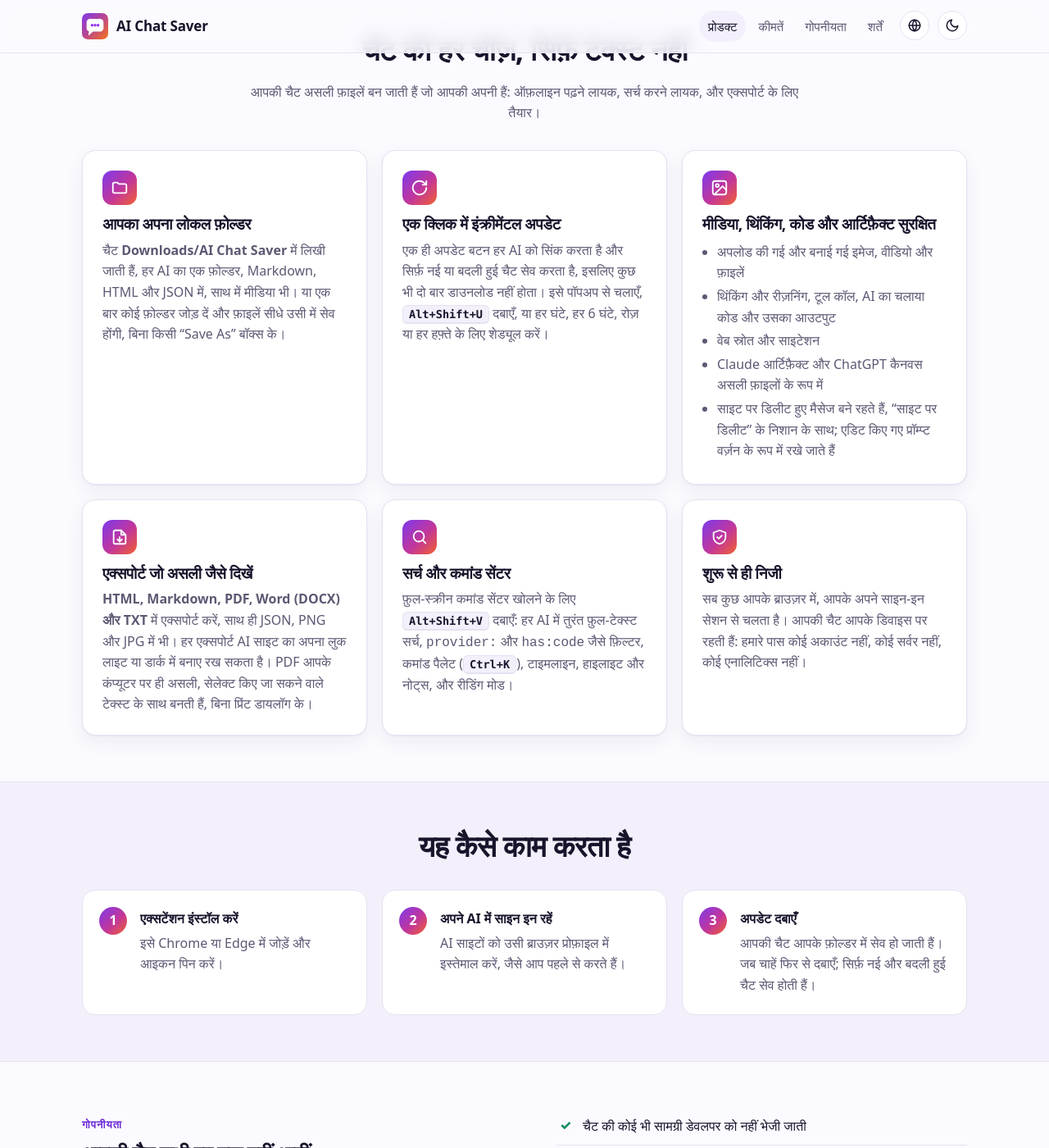
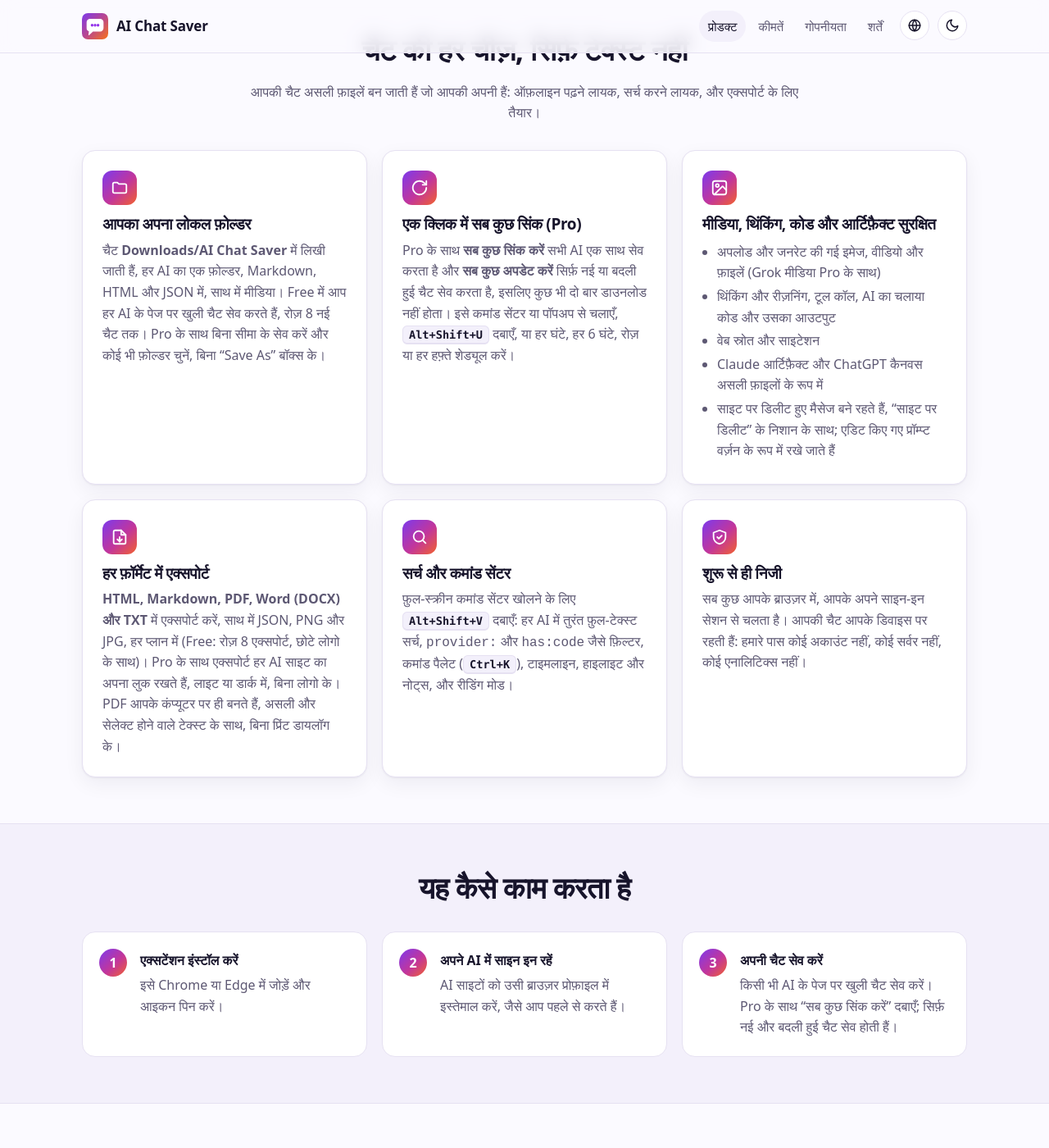
Before and after one commit to aichatsaver/aichatsaver.github.io, a Jekyll site: the page built from hi/index.html, in a window 1280 px wide and 1400 px high, scrolled down 1117 px. Shown: the whole window at 82% size. Built offline with Jekyll 4.4.1, drawn with Linux system fonts in a browser that asks for light colours; some of the changed text lies outside the part shown.

Commit message:
Site: v2.14 Free/Pro texts (hi)

```diff
--- a/_data/i18n/hi.yml
+++ b/_data/i18n/hi.yml
@@ -29,22 +29,25 @@
   version: संस्करण %version%
 meta:
   tagline: हर AI चैट को अपने ही कंप्यूटर के एक फ़ोल्डर में सेव करें।
-  description: AI Chat Saver एक ब्राउज़र एक्सटेंशन है जो 18 AI असिस्टेंट की आपकी चैट एक लोकल फ़ोल्डर में सेव करता है — एक क्लिक में अपडेट, सर्च, और ऐसे एक्सपोर्ट जो असली साइट जैसे दिखते हैं।
+  description: "AI Chat Saver एक ब्राउज़र एक्सटेंशन है जो 18 AI असिस्टेंट की आपकी चैट एक लोकल फ़ोल्डर में सेव करता है, साथ में सर्च और हर फ़ॉर्मेट में एक्सपोर्ट। Pro में एक क्लिक में सभी AI का सिंक और असली साइट जैसे दिखने वाले एक्सपोर्ट मिलते हैं।"
   pro_status: Pro — जल्द लॉन्च हो रहा है
   free_features:
   - "सभी 18 AI"
   - "अपनी चैट देखने के लिए कमांड सेंटर"
-  - "रोज़ 8 सेव"
+  - "खुली चैट मैन्युअल रूप से सेव करें"
+  - "रोज़ 8 नई चैट"
   - "रोज़ 8 एक्सपोर्ट, कोई भी फ़ॉर्मेट"
+  - "Studio और हाइलाइट"
   - "हर AI का मीडिया (Grok को छोड़कर)"
   - "Downloads में सेव"
   - "छोटे लोगो का वॉटरमार्क"
   pro_features:
   - "Free की हर सुविधा"
+  - "कमांड सेंटर से “सब कुछ सिंक करें”"
   - "असीमित सेव और एक्सपोर्ट"
   - "कोई वॉटरमार्क नहीं"
   - "AI का ओरिजिनल लुक"
-  - "सिंक, ऑटो-सिंक और शेड्यूल"
+  - "ऑटो-सिंक और शेड्यूल"
   - "Grok मीडिया और डिलीट हुई चैट की रिकवरी"
   - "कोई भी फ़ोल्डर"
   - "हर डिवाइस के लिए एक की"
@@ -54,25 +57,25 @@
   h1_a: 'हर AI चैट, '
   h1_b: आपके कंप्यूटर पर सेव
   h1_c: ।
-  lede: '%name% एक ब्राउज़र एक्सटेंशन है जो 18 AI असिस्टेंट की आपकी चैट आपके अपने कंप्यूटर के एक फ़ोल्डर में सेव करता है। एक क्लिक से सब अप-टू-डेट रहता है, और कुछ भी आपके डिवाइस से बाहर नहीं जाता।'
+  lede: "%name% एक ब्राउज़र एक्सटेंशन है जो 18 AI असिस्टेंट की आपकी चैट आपके अपने कंप्यूटर के एक फ़ोल्डर में सेव करता है। खुली चैट एक क्लिक में सेव करें; Pro के साथ एक क्लिक सभी AI सिंक कर देता है। कुछ भी आपके डिवाइस से बाहर नहीं जाता।"
   hero_note: Google Chrome और Microsoft Edge के लिए।
   ais_h2: 18 AI के साथ काम करता है
   ais_p: अपने ब्राउज़र में हमेशा की तरह अपने AI में साइन इन करें। %name% हर AI की चैट उसके अपने फ़ोल्डर में सेव करता है।
   features_h2: चैट की हर चीज़, सिर्फ़ टेक्स्ट नहीं
   features_p: 'आपकी चैट असली फ़ाइलें बन जाती हैं जो आपकी अपनी हैं: ऑफ़लाइन पढ़ने लायक, सर्च करने लायक, और एक्सपोर्ट के लिए तैयार।'
   f1_h: आपका अपना लोकल फ़ोल्डर
-  f1_p: चैट <strong>Downloads/AI Chat Saver</strong> में लिखी जाती हैं, हर AI का एक फ़ोल्डर, Markdown, HTML और JSON में, साथ में मीडिया भी। या एक बार कोई फ़ोल्डर जोड़ दें और फ़ाइलें सीधे उसी में सेव होंगी, बिना किसी “Save As” बॉक्स के।
-  f2_h: एक क्लिक में इंक्रीमेंटल अपडेट
-  f2_p: एक ही अपडेट बटन हर AI को सिंक करता है और सिर्फ़ नई या बदली हुई चैट सेव करता है, इसलिए कुछ भी दो बार डाउनलोड नहीं होता। इसे पॉपअप से चलाएँ, <kbd>Alt+Shift+U</kbd> दबाएँ, या हर घंटे, हर 6 घंटे, रोज़ या हर हफ़्ते के लिए शेड्यूल करें।
+  f1_p: "चैट <strong>Downloads/AI Chat Saver</strong> में लिखी जाती हैं, हर AI का एक फ़ोल्डर, Markdown, HTML और JSON में, साथ में मीडिया। Free में आप हर AI के पेज पर खुली चैट सेव करते हैं, रोज़ 8 नई चैट तक। Pro के साथ बिना सीमा के सेव करें और कोई भी फ़ोल्डर चुनें, बिना “Save As” बॉक्स के।"
+  f2_h: "एक क्लिक में सब कुछ सिंक (Pro)"
+  f2_p: "Pro के साथ <strong>सब कुछ सिंक करें</strong> सभी AI एक साथ सेव करता है और <strong>सब कुछ अपडेट करें</strong> सिर्फ़ नई या बदली हुई चैट सेव करता है, इसलिए कुछ भी दो बार डाउनलोड नहीं होता। इसे कमांड सेंटर या पॉपअप से चलाएँ, <kbd>Alt+Shift+U</kbd> दबाएँ, या हर घंटे, हर 6 घंटे, रोज़ या हर हफ़्ते शेड्यूल करें।"
   f3_h: मीडिया, थिंकिंग, कोड और आर्टिफ़ैक्ट सुरक्षित
   f3_items:
-  - अपलोड की गई और बनाई गई इमेज, वीडियो और फ़ाइलें
+  - "अपलोड और जनरेट की गई इमेज, वीडियो और फ़ाइलें (Grok मीडिया Pro के साथ)"
   - थिंकिंग और रीज़निंग, टूल कॉल, AI का चलाया कोड और उसका आउटपुट
   - वेब स्रोत और साइटेशन
   - Claude आर्टिफ़ैक्ट और ChatGPT कैनवस असली फ़ाइलों के रूप में
   - साइट पर डिलीट हुए मैसेज बने रहते हैं, “साइट पर डिलीट” के निशान के साथ; एडिट किए गए प्रॉम्प्ट वर्ज़न के रूप में रखे जाते हैं
-  f4_h: एक्सपोर्ट जो असली जैसे दिखें
-  f4_p: <strong>HTML, Markdown, PDF, Word (DOCX) और TXT</strong> में एक्सपोर्ट करें, साथ ही JSON, PNG और JPG में भी। हर एक्सपोर्ट AI साइट का अपना लुक लाइट या डार्क में बनाए रख सकता है। PDF आपके कंप्यूटर पर ही असली, सेलेक्ट किए जा सकने वाले टेक्स्ट के साथ बनती हैं, बिना प्रिंट डायलॉग के।
+  f4_h: "हर फ़ॉर्मेट में एक्सपोर्ट"
+  f4_p: "<strong>HTML, Markdown, PDF, Word (DOCX) और TXT</strong> में एक्सपोर्ट करें, साथ में JSON, PNG और JPG, हर प्लान में (Free: रोज़ 8 एक्सपोर्ट, छोटे लोगो के साथ)। Pro के साथ एक्सपोर्ट हर AI साइट का अपना लुक रखते हैं, लाइट या डार्क में, बिना लोगो के। PDF आपके कंप्यूटर पर ही बनते हैं, असली और सेलेक्ट होने वाले टेक्स्ट के साथ, बिना प्रिंट डायलॉग के।"
   f5_h: सर्च और कमांड सेंटर
   f5_p: 'फ़ुल-स्क्रीन कमांड सेंटर खोलने के लिए <kbd>%shortcut%</kbd> दबाएँ: हर AI में तुरंत फ़ुल-टेक्स्ट सर्च, <code>provider:</code> और <code>has:code</code> जैसे फ़िल्टर, कमांड पैलेट (<kbd>Ctrl+K</kbd>), टाइमलाइन, हाइलाइट और नोट्स, और रीडिंग मोड।'
   f6_h: शुरू से ही निजी
@@ -83,8 +86,8 @@
     d: इसे Chrome या Edge में जोड़ें और आइकन पिन करें।
   - t: अपने AI में साइन इन रहें
     d: AI साइटों को उसी ब्राउज़र प्रोफ़ाइल में इस्तेमाल करें, जैसे आप पहले से करते हैं।
-  - t: अपडेट दबाएँ
-    d: आपकी चैट आपके फ़ोल्डर में सेव हो जाती हैं। जब चाहें फिर से दबाएँ; सिर्फ़ नई और बदली हुई चैट सेव होती हैं।
+  - t: "अपनी चैट सेव करें"
+    d: "किसी भी AI के पेज पर खुली चैट सेव करें। Pro के साथ “सब कुछ सिंक करें” दबाएँ; सिर्फ़ नई और बदली हुई चैट सेव होती हैं।"
   priv_eyebrow: गोपनीयता
   priv_h2: आपकी चैट कभी हम तक नहीं आतीं
   priv_p: '%name% आपकी चैट आपके ब्राउज़र के ज़रिए उन AI साइटों से पढ़ता है जिनमें आप साइन इन हैं, और उन्हें सिर्फ़ आपके अपने फ़ोल्डर और ब्राउज़र के लोकल स्टोरेज में लिखता है। पूरी <a href="%privacy_url%">गोपनीयता नीति</a> पढ़ें (अंग्रेज़ी में)।'
@@ -103,6 +106,8 @@
     a: हर सिंक के बाद एक्सटेंशन हर AI को जाँचता है। अगर कोई साइट बदल गई और सेव होना बंद हो गया, तो आपको एक नोटिफ़िकेशन और एक बैनर मिलेगा, और कोई गड़बड़ रन कभी भी सही सेव हुई चैट को ओवरराइट नहीं करता।
   - q: क्या यह मुफ़्त है?
     a: हाँ, एक Free प्लान है। %pro_status%। <a href="%pricing_url%">कीमतें</a> देखें।
+  - q: "क्या मुझे रिफ़ंड मिल सकता है?"
+    a: "Pro सालाना: पहले भुगतान के 7 दिनों के भीतर पूरा रिफ़ंड। Pro मासिक रिफ़ंड योग्य नहीं है, लेकिन आप कभी भी कैंसल कर सकते हैं और भुगतान किए गए महीने के अंत तक Pro बना रहता है।"
   - q: मेरी लाइसेंस की खो गई या ईमेल गलत टाइप हो गया
     a: अपनी पेमेंट रसीद के साथ <a href="mailto:%email%">%email%</a> पर ईमेल करें। हम आपके लाइसेंस का ईमेल ठीक कर देंगे और की दोबारा भेज देंगे।
   cta_h2: हर बातचीत सँभालकर रखें
```
